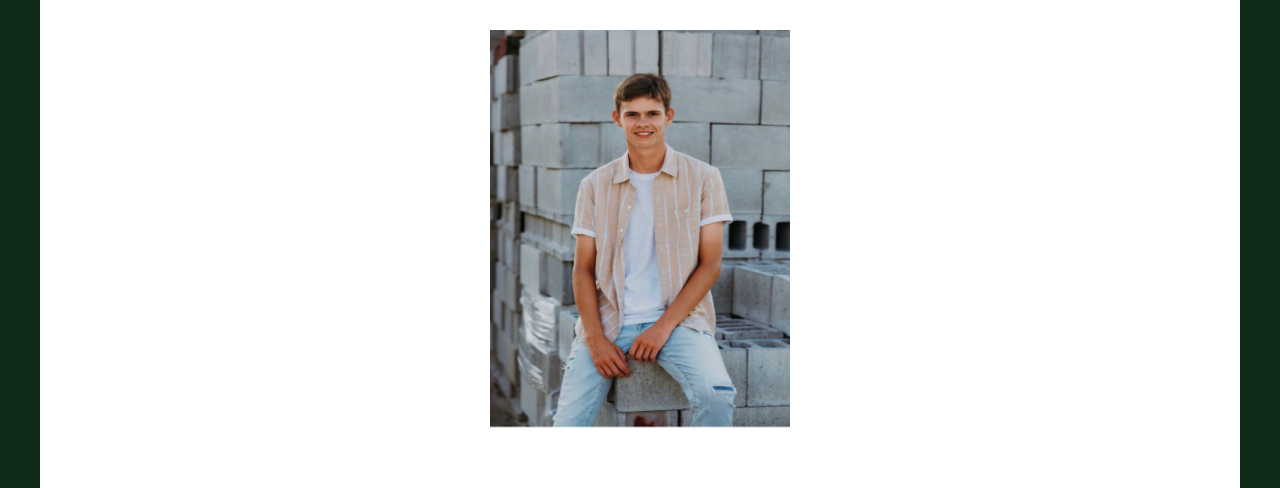
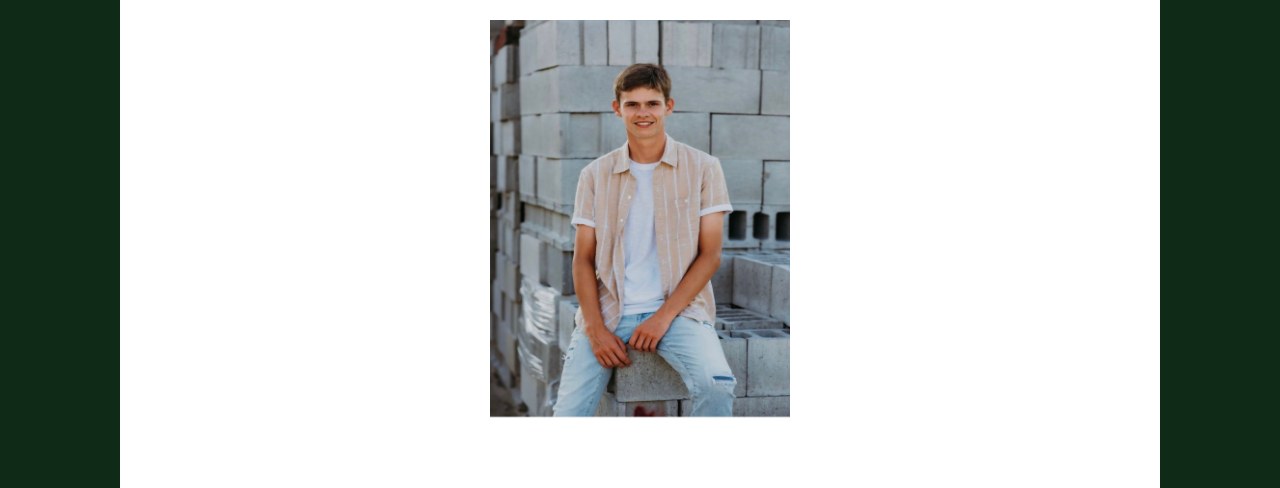
Before and after one commit to samupti/Personal_Website1, a plain HTML site: page index.html in a window 1280 px wide. Shown: the part 160-648 px from the top of the page. Drawn offline with Linux system fonts and the light colour scheme.

Commit message:
Margins for background

```diff
--- a/styles.css
+++ b/styles.css
@@ -3,7 +3,7 @@ body {
     color: rgb(0, 0, 0);
     font-family: Helvetica Neue, Helvetica, Arial;
     margin: 20px;
-    padding: 20px;
+    padding: 10px 100px;
 }
 header {
     background-color: rgb(255, 255, 255);
@@ -19,9 +19,8 @@ footer {
     padding: 10px 20px;
 }
 /* Responsive Rules */
-/* @media screen and (max-width: 715px) { */
+/* @media screen and (max-width: 715px) {} */
 
-}
 .features{
     background: white;
     padding: 20px;
```
